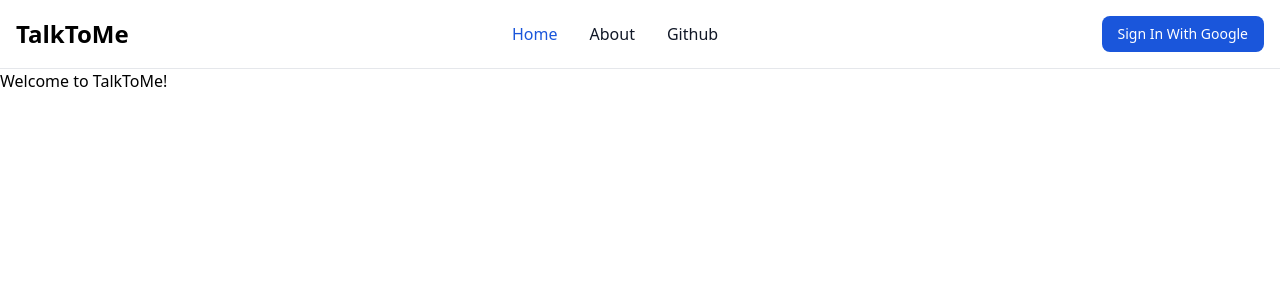
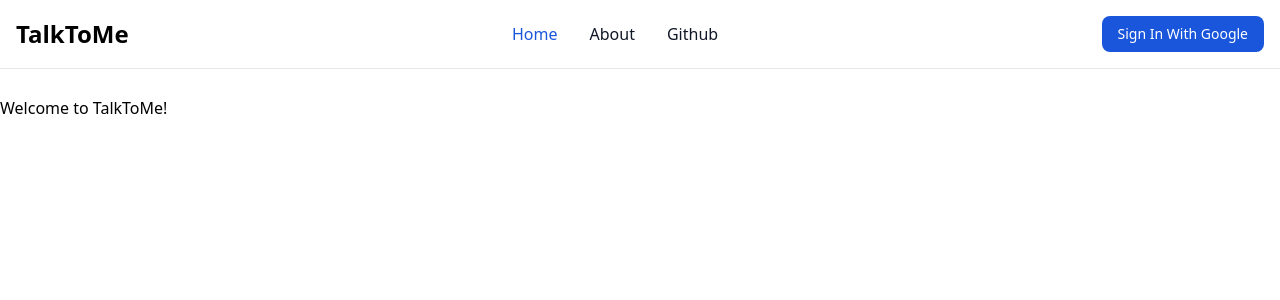
Before and after one commit to Devaansh-Kumar/TalkToMe, a React (Vite) app: page / in a window 1280 px wide. Shown: the top 300 px of the page. Built offline with nearby package versions, Linux system fonts and the light colour scheme.

Commit message:
Fixed NavBar on top

```diff
--- a/src/App.jsx
+++ b/src/App.jsx
@@ -15,7 +15,7 @@ function App() {
   return (
     <>
     <NavBar/>
-    <div className="container mx-auto">
+    <div className="container mx-auto mt-24">
       <Routes>
         <Route path="/" element={<Home/>}/>
         <Route path="/signup" element={<Signup/>}/>
--- a/src/components/NavBar.jsx
+++ b/src/components/NavBar.jsx
@@ -8,7 +8,7 @@ export default function NavBar() {
   const {currentUser} = useUser()
   return (
 
-<nav className="bg-white dark:bg-gray-900 w-full z-20 border-b border-gray-200 dark:border-gray-600">
+<nav className="bg-white dark:bg-gray-900 w-full z-20 fixed left-0 top-0 border-b border-gray-200 dark:border-gray-600">
   <div className="max-w-screen-xl flex flex-wrap items-center justify-between mx-auto p-4">
   <a href="#" className="flex items-center">
       <span className="self-center text-2xl font-semibold whitespace-nowrap dark:text-white">TalkToMe</span>
```
